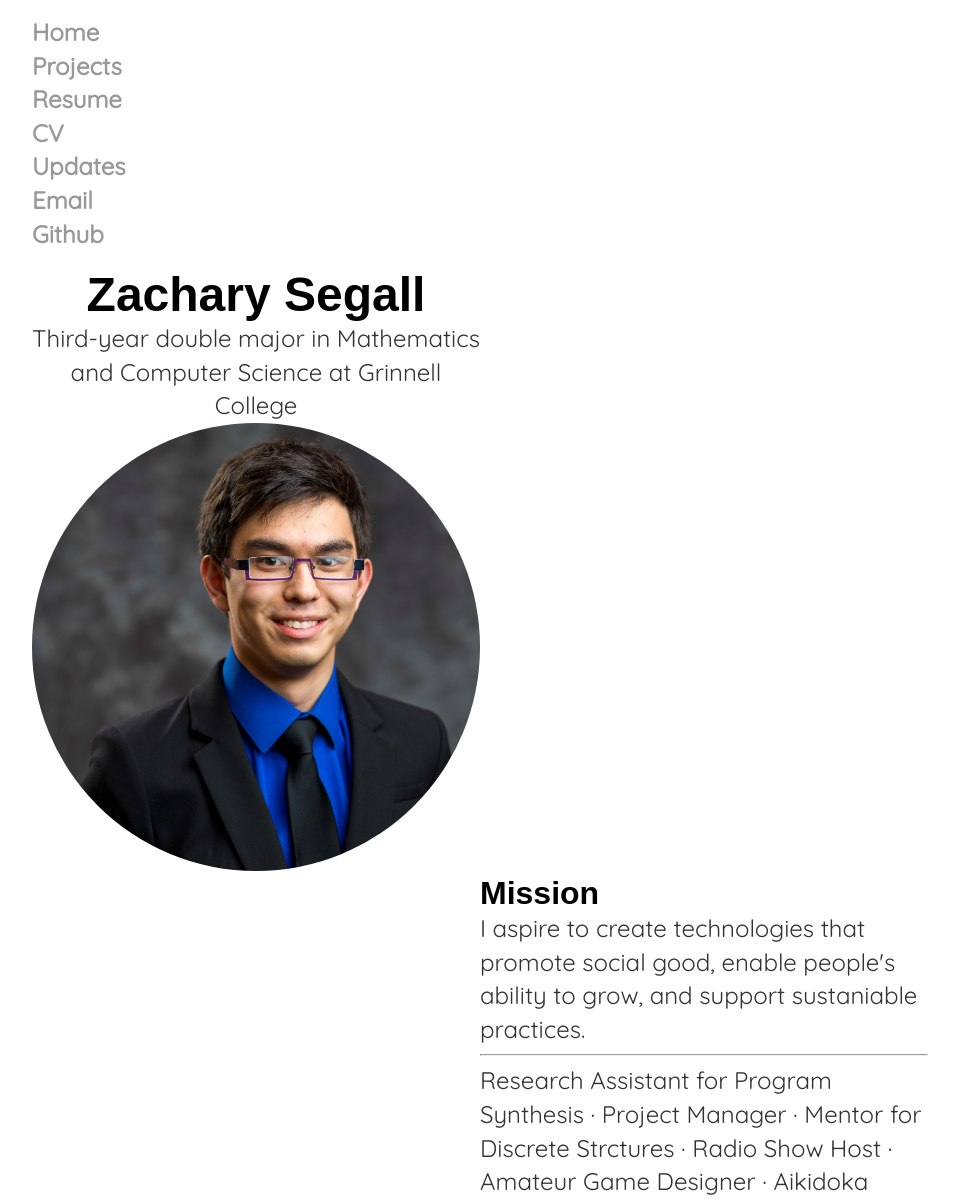
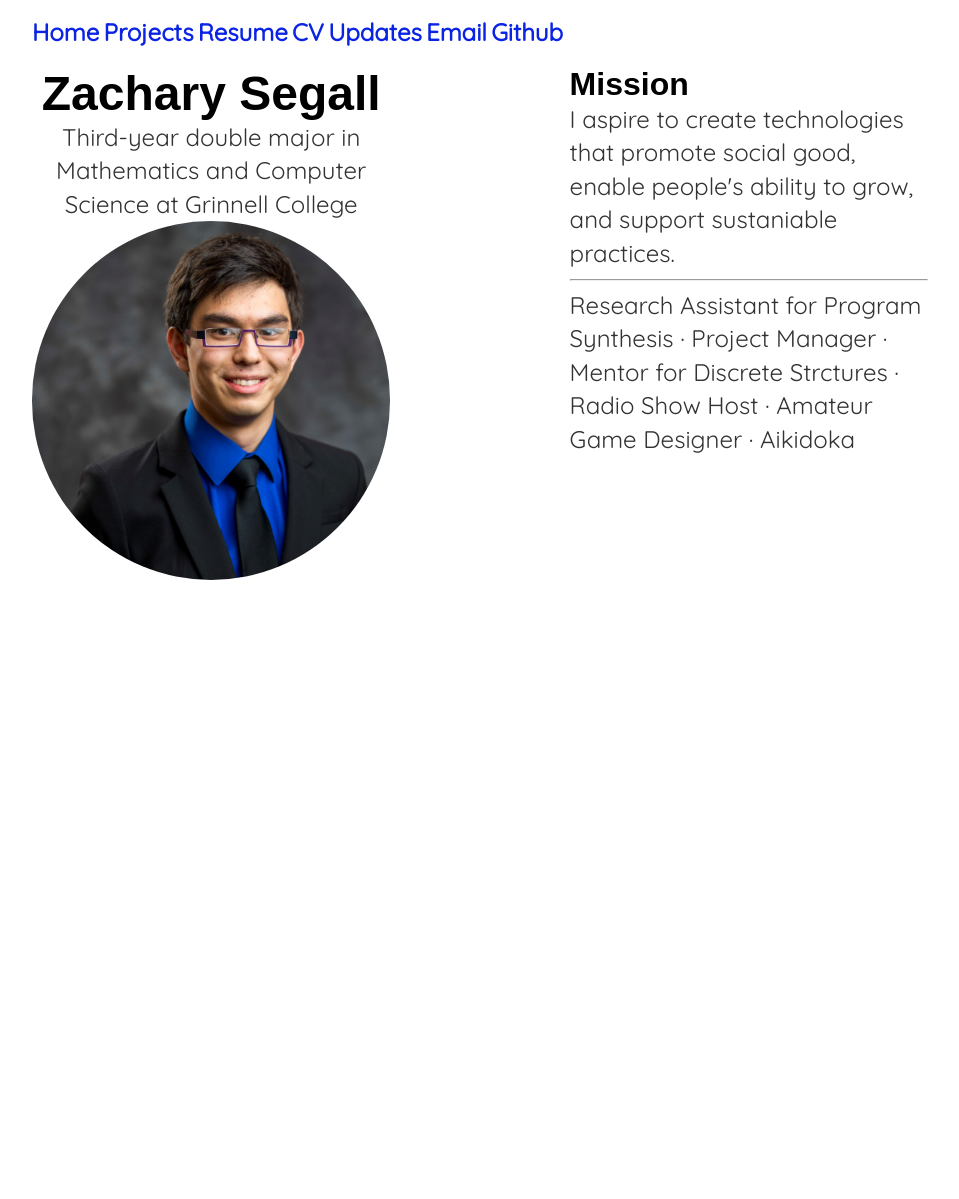
Before and after one commit to ZHHSegall/zhhsegall.github.io, a Jekyll site: the page built from index.html, in a window 1280 px wide. Shown: the whole page, without its empty margins (160-1119 px from the left). Built offline with Jekyll 4.4.1, drawn with Linux system fonts in a browser that asks for light colours; after the commit the page ends 900 px from its top, so only the background shows below that.

Commit message:
Adjust nav bar spacing

```diff
--- a/css/main.css
+++ b/css/main.css
@@ -7,12 +7,16 @@ nav ul, footer ul {
     padding: 0px;
     list-style: none;
     font-weight: bold;
+}
+nav ul li, footer ul li {
+    display: inline-block;
+    max-height: 100%;
+    max-width: 15%;
+}
+nav ul li a{
     color: #0B24E4;
 }
-nav ul li, footer ul li {
-    display: block;
-    margin-right: 20px;
-}
+
 nav ul li a:hover{
     color: #fff;
     background-color: #0B24E4;
@@ -21,7 +25,7 @@ a {
     text-decoration: none;
     color: #999;
 }
-a:hover {
+p a:hover {
     text-decoration: underline;
 }
 h1 {
--- a/index.html
+++ b/index.html
@@ -4,14 +4,14 @@ title: Zachary Hong Hui Segall
 ---
 <div class="blurb">
 	<div id="container" style="width:100%;">
-  		<div id="image" style="float:left; width:50%;">
+  		<div id="image" style="float:left; width:40%;">
   		<center>
   			<h1> Zachary Segall </h1>
   			<p>  Third-year double major in Mathematics and Computer Science at Grinnell College</p>
 			<img class="img-circle" src="me.jpg">
 		</center>
   		</div>
-  		<div id="about" style="float:right; width:50%; margin-left:30px">
+  		<div id="about" style="float:right; width:40%">
   			<h3> Mission </h3>
   			<p> I aspire to create technologies that promote
   				social good, enable people's ability to grow,
```
